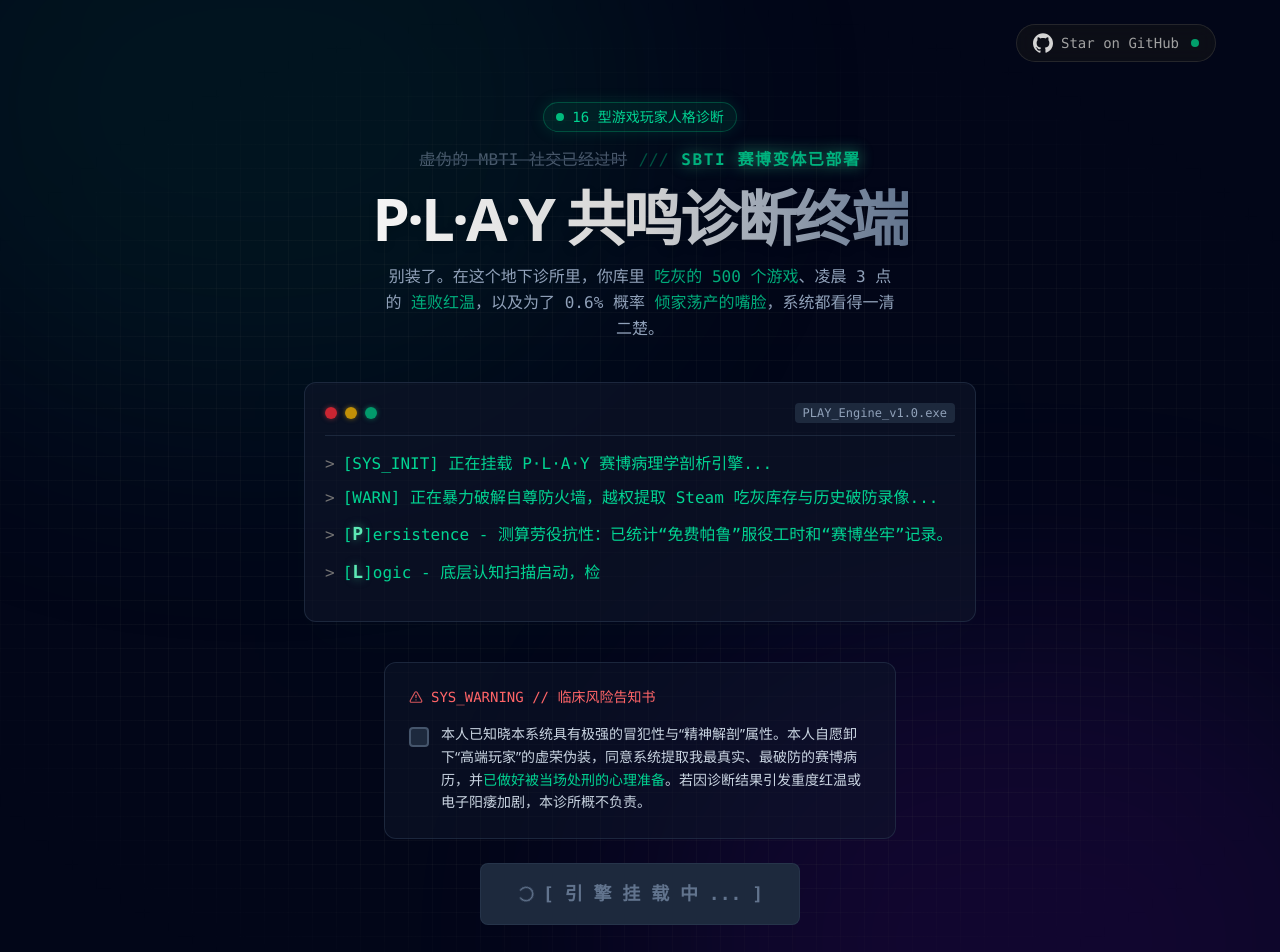
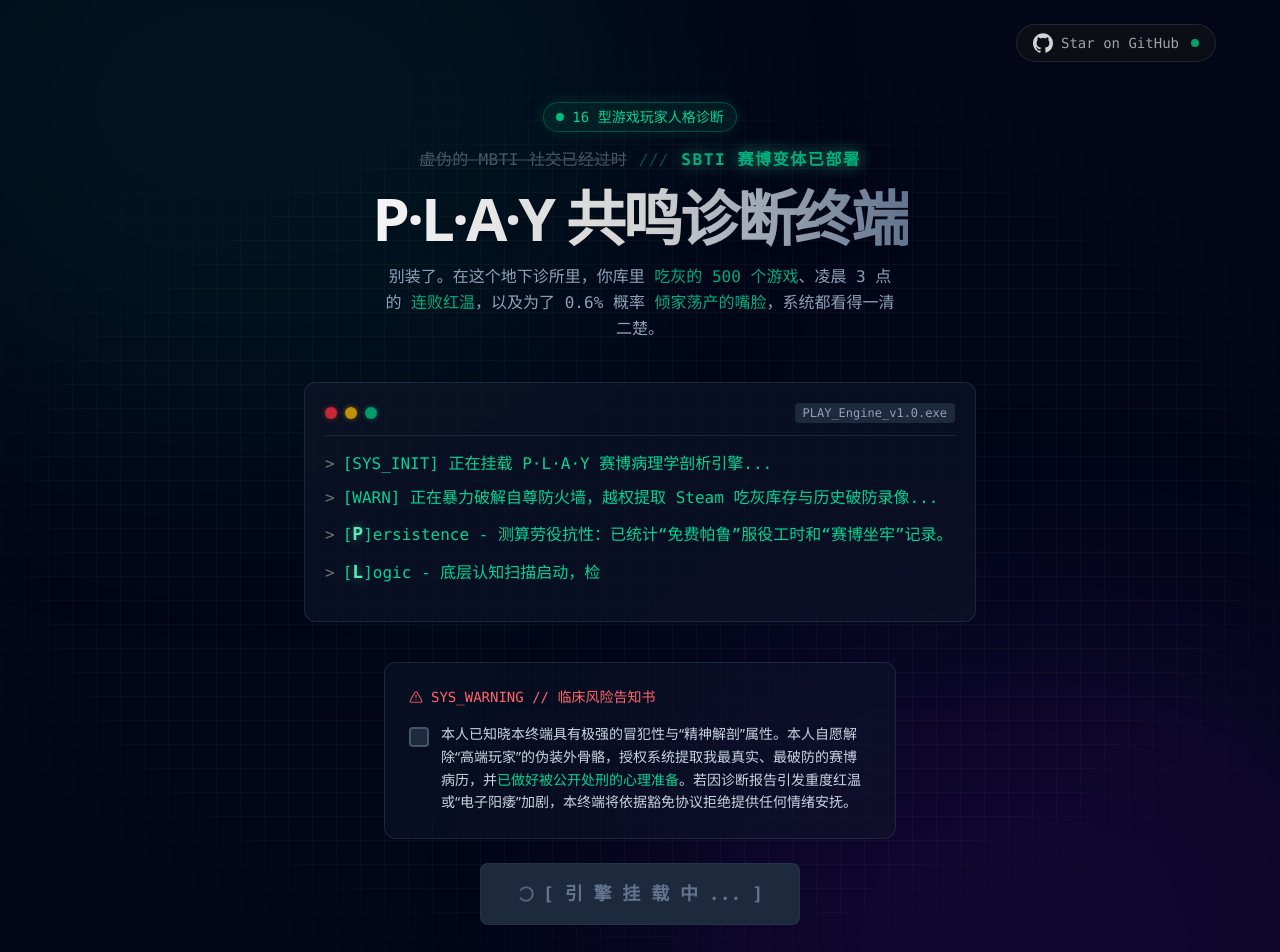
Before and after one commit to lxchapu/play, a Next.js app: page / in a window 1280 px wide. Shown: the top 952 px of the page. Built offline with nearby package versions, Linux system fonts and the light colour scheme.

Commit message:
style: 优化 404 页面文案与首页免责声明

```diff
--- a/src/app/_styles/not-found.css
+++ b/src/app/_styles/not-found.css
@@ -10,7 +10,7 @@
 }
 @keyframes shimmer {
   100% {
-    transform: translateX(100%);
+    transform: translateX(200%);
   }
 }
 
--- a/src/app/not-found.tsx
+++ b/src/app/not-found.tsx
@@ -6,11 +6,11 @@ import { Terminal, type TerminalLog } from "./_components/terminal";
 
 const LOGS: TerminalLog[] = [
   { text: "[FATAL] ERROR_404: 目标坐标未在神经矩阵中注册。", variant: "error" },
-  { text: "[SCAN] 正在追踪你的访问足迹..." },
-  { text: "[WARN] 警告：你已偏离主干道，触碰到了系统的物理边界。" },
-  { text: "[SYS] 连个网页都能走丢，建议在现实世界里出门多带两个导航。" },
+  { text: "[SCAN] 正在逆向追踪访问足迹..." },
+  { text: "[WARN] 试图在此触发隐藏彩蛋？很遗憾，你的意识已游离于观测边界之外。" },
+  { text: "[SYS] 在单干线链路中发生迷失，已作为「重度空间认知障碍」写入档案。" },
   {
-    text: "[ACTION] 神经链路即将熔断，请立即执行紧急重启指令。",
+    text: "[ACTION] 精神污染阈值即将过载，请立即执行坐标重置指令。",
     variant: "error",
   },
 ];
@@ -42,7 +42,7 @@ export default function NotFound() {
         <Terminal title="SYS_DIAGNOSTIC_ERR" logs={LOGS} variant="error" />
 
         <ActionButton
-          label="[ 强 制 重 启 / REBOOT ]"
+          label="[ 重 置 坐 标 / RESET ]"
           href="/"
           icon={<RefreshCcw className="my-icon animate-pulse" />}
         />
--- a/src/app/page.tsx
+++ b/src/app/page.tsx
@@ -128,11 +128,11 @@ function Action({ booted }: { booted: boolean }) {
             </div>
           </div>
           <span className="text-sm text-slate-300 group-hover:text-slate-200 transition-colors leading-relaxed">
-            本人已知晓本系统具有极强的冒犯性与“精神解剖”属性。本人自愿卸下“高端玩家”的虚荣伪装，同意系统提取我最真实、最破防的赛博病历，并
+            本人已知晓本终端具有极强的冒犯性与“精神解剖”属性。本人自愿解除“高端玩家”的伪装外骨骼，授权系统提取我最真实、最破防的赛博病历，并
             <strong className="text-emerald-400 font-normal">
-              已做好被当场处刑的心理准备
+              已做好被公开处刑的心理准备
             </strong>
-            。若因诊断结果引发重度红温或电子阳痿加剧，本诊所概不负责。
+            。若因诊断报告引发重度红温或“电子阳痿”加剧，本终端将依据豁免协议拒绝提供任何情绪安抚。
           </span>
         </label>
       </div>
```
